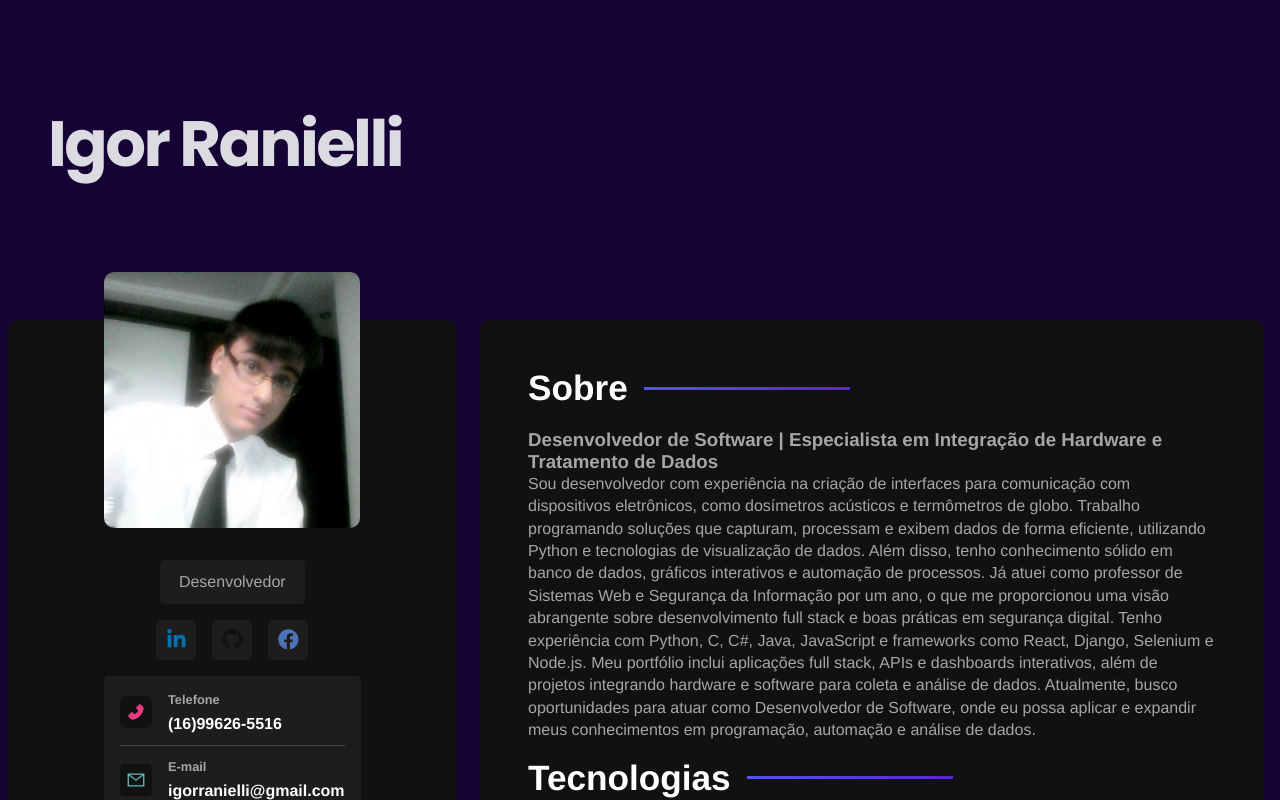
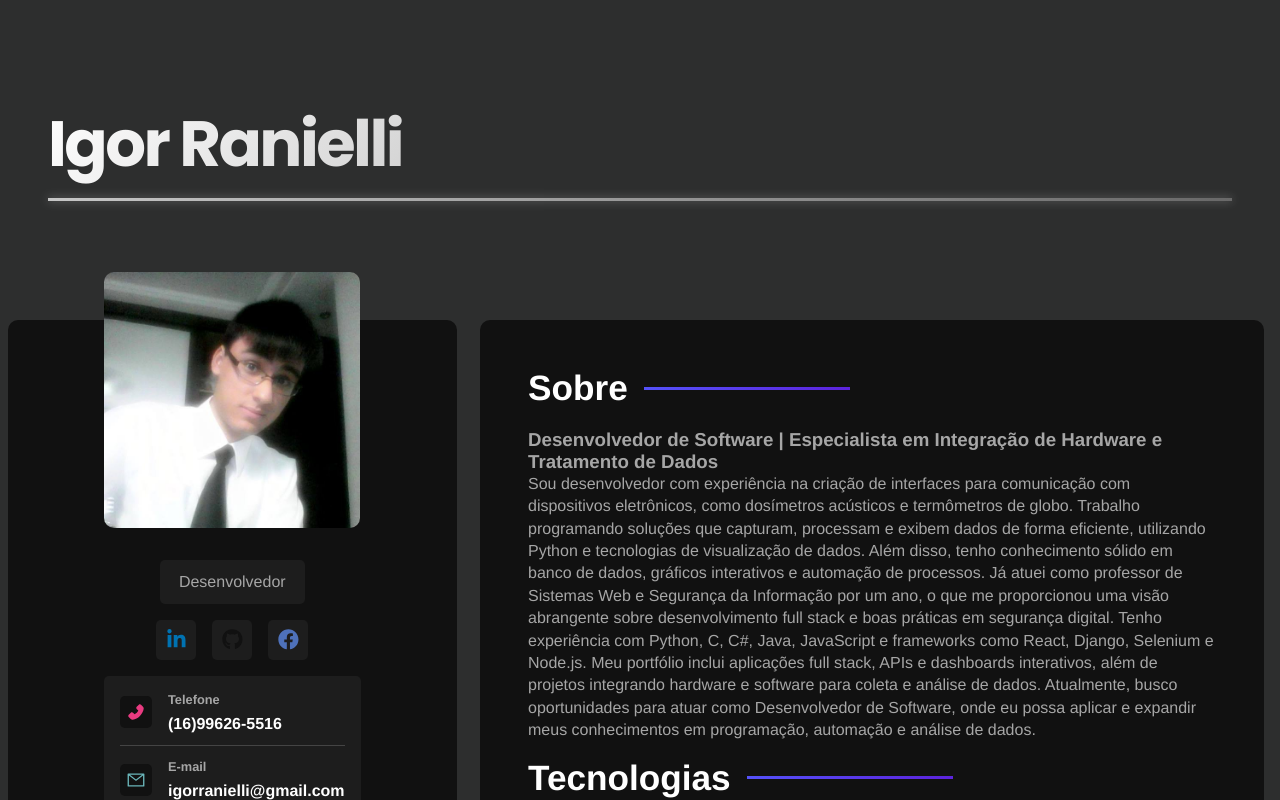
Before and after one commit to Igor-Ranielli/Portfolio-Vite-React-SASS, a React (Vite) app: page / in a window 1280 px wide. Shown: the top 800 px of the page. Built offline with nearby package versions, Linux system fonts and the light colour scheme.

Commit message:
Add a looping animation to the name

```diff
--- a/src/styles/components/app.sass
+++ b/src/styles/components/app.sass
@@ -1,6 +1,5 @@
 @use '../variables'
 @import url('https://fonts.googleapis.com/css2?family=Poppins:wght@400;500;600;700&display=swap')
-
 
 #portfolio
   display: flex
@@ -12,7 +11,36 @@
     width: 100%
     font-size: 4rem
     font-weight: 700
-    color: #dddbe2ff
+    background: linear-gradient(135deg, #fff 0%, #808080 100%)
+    -webkit-background-clip: text
+    -webkit-text-fill-color: transparent
+    background-clip: text
     font-family: 'Poppins', sans-serif
     margin-bottom: 2.5rem
     letter-spacing: -0.04em
+    position: relative
+
+    &::after
+      content: ''
+      position: absolute
+      bottom: -10px
+      left: 0
+      width: 0
+      height: 3px
+      background: linear-gradient(90deg, #fff, #808080)
+      animation: underline 10s ease-in-out infinite
+      box-shadow: 0 0 10px rgba(255, 255, 255, 0.5)
+
+@keyframes underline
+  0%, 100%
+    width: 0
+    opacity: 1
+  40%
+    width: 100%
+    opacity: 1
+  60%
+    width: 100%
+    opacity: 0.7
+  80%
+    width: 100%
+    opacity: 1
--- a/src/styles/variables.sass
+++ b/src/styles/variables.sass
@@ -1,7 +1,7 @@
 $font-stack: "Helvetica"
 $text-color: #FFF
 $text-color-secondary: #a6a6a6
-$body-bg-color: #160336ff
+$body-bg-color: #2d2e2eff
 $bg-color: #111
 $bg-color-secondary: #1d1d1d
 $container-border-radius: 10px
```
